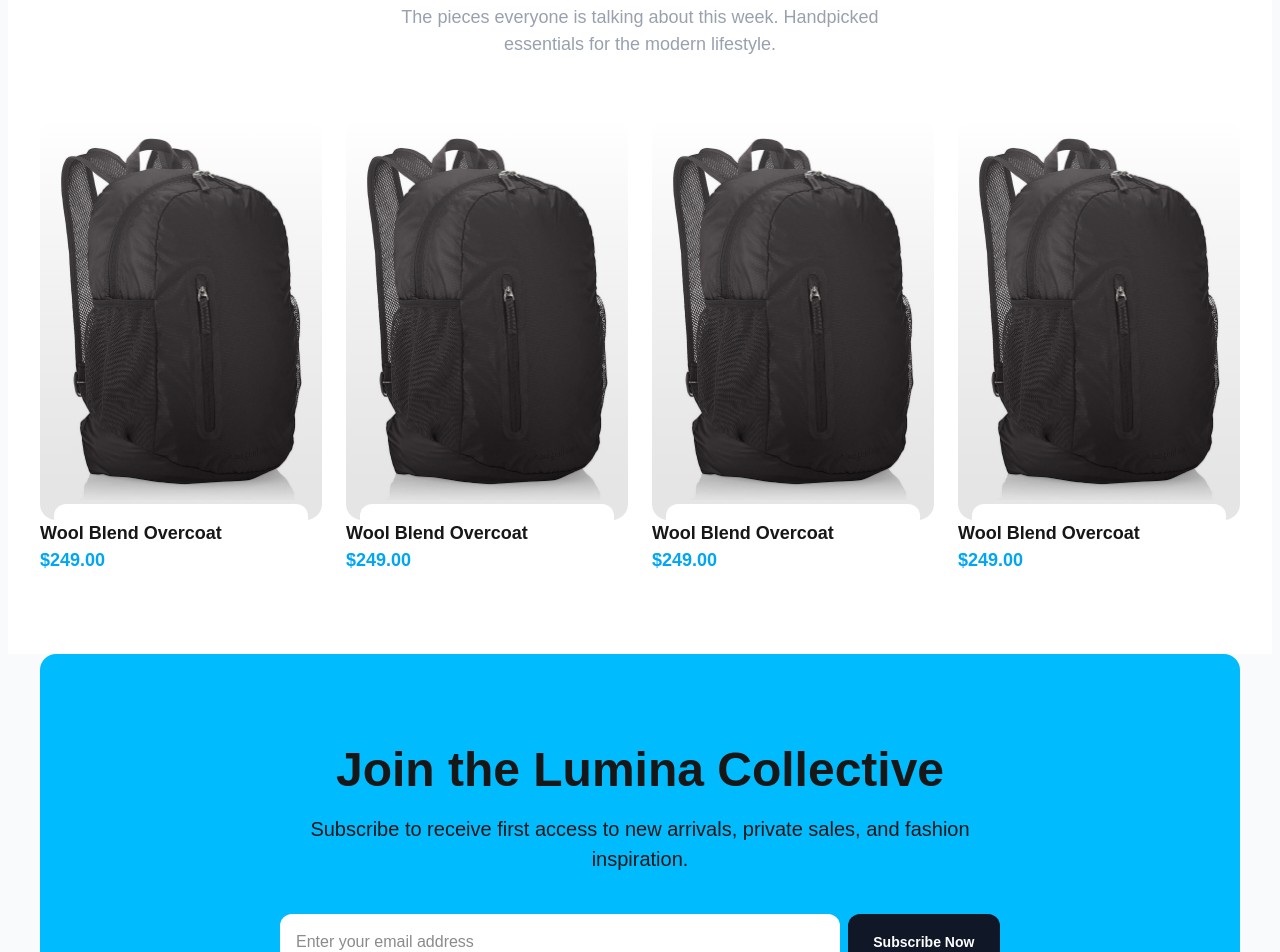
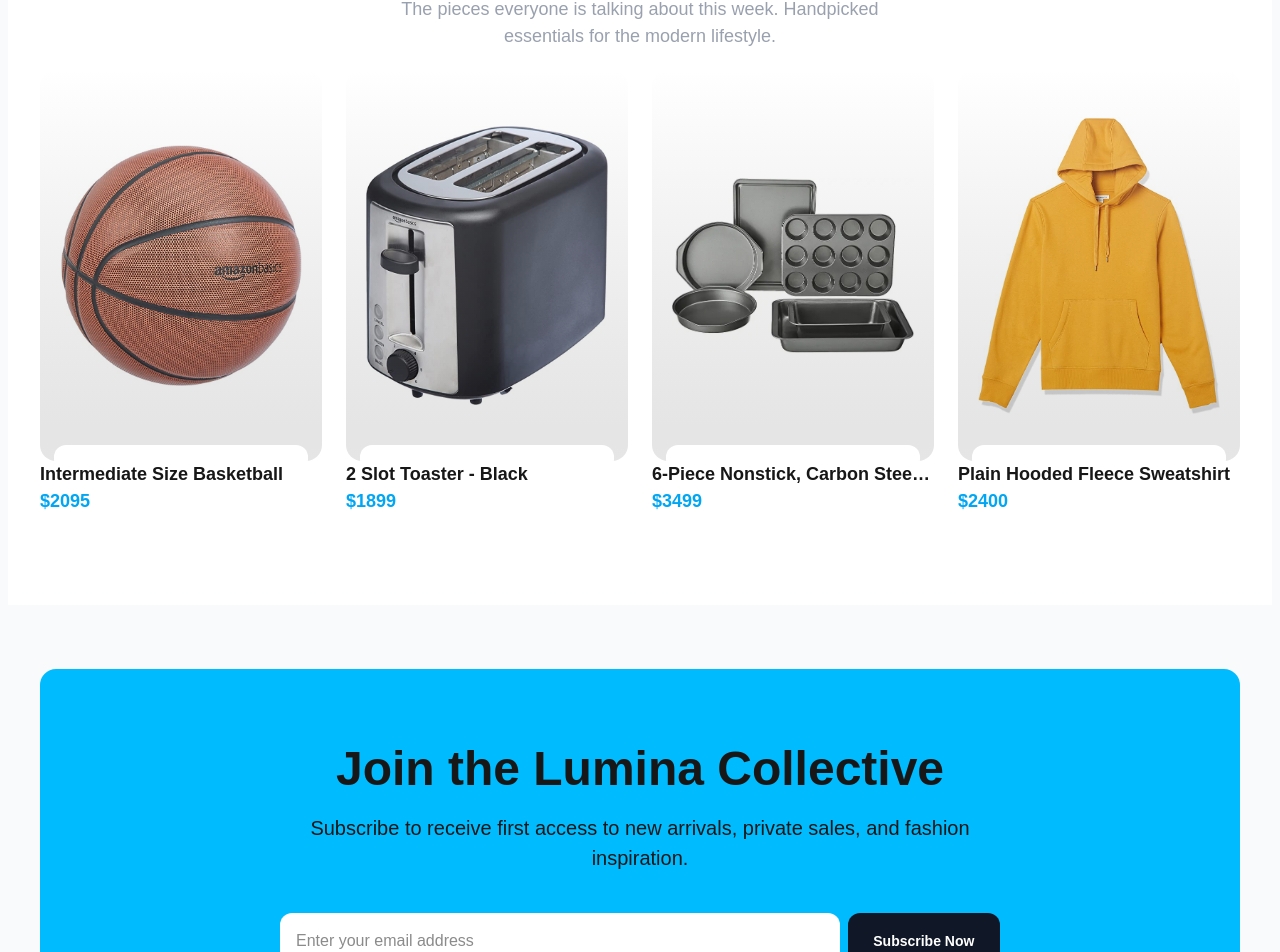
Before and after one commit to dev-dabid/next-ecommerce, a Next.js app: page / in a window 1280 px wide. Shown: the part 1605-2557 px from the top of the page. Built offline with nearby package versions, Linux system fonts and the light colour scheme.

Commit message:
feat: update product and section components to improve layout and data handling

```diff
--- a/src/app/(home)/CategorySection.tsx
+++ b/src/app/(home)/CategorySection.tsx
@@ -25,7 +25,7 @@ const CategorySection = ({ products }: CategorySectionProps) => {
   };
 
   return (
-    <div className="mt-30 h-full pb-20 max-w-300 mx-auto">
+    <div className="mt-20 h-full py-[clamp(1rem,5vw,5rem)] max-w-300 mx-auto">
       <div className="flex flex-col">
         <div className="flex justify-between items-center">
           <p
--- a/src/app/(home)/NewsLetterSection.tsx
+++ b/src/app/(home)/NewsLetterSection.tsx
@@ -2,8 +2,8 @@ import NewsLetterInput from "./NewsLetterInput";
 
 const NewsLetterSection = () => {
   return (
-    <div className="py-[clamp()]">
-      <div className="max-w-300 mx-auto bg-sky-400 flex justify-center items-center rounded-2xl py-20 flex-col px-5">
+    <div className="py-[clamp(1rem,5vw,5rem)]">
+      <div className="max-w-300 mx-auto bg-sky-400 flex justify-center items-center rounded-2xl py-[clamp(1rem,5vw,5rem)] flex-col px-5">
         <h1 className="text-[clamp(1.25rem,6vw,3rem)] font-bold">
           Join the Lumina Collective
         </h1>
--- a/src/app/(home)/TrendCard.tsx
+++ b/src/app/(home)/TrendCard.tsx
@@ -1,16 +1,22 @@
+import { Product } from "@/types/types";
 import Image from "next/image";
 import Model from "@/images/backpack.jpg";
 
-const TrendCard = () => {
+type TrendCardProps = {
+  product: Product;
+};
+
+const TrendCard = ({ product }: TrendCardProps) => {
+  const { image, name, priceCents } = product;
   return (
-    <div>
-      <div className="overflow-hidden rounded-2xl">
-        <div className="relative after:content-[''] after:absolute after:bottom-0 after:h-4 after:w-[90%] after:rounded-t-xl after:bg-white flex justify-center">
+    <div className="h-full">
+      <div className="overflow-hidden rounded-2xl h-full">
+        <div className="relative after:content-[''] after:absolute after:bottom-0 after:h-4 after:w-[90%] after:rounded-t-xl after:bg-white flex justify-center h-full">
           <div className="inset-0 bg-linear-to-b from-white/15 to-black/10 w-full h-full absolute"></div>
-          <div className="p-5">
+          <div className="p-5 h-full">
             <Image
               className="w-full h-full object-contain"
-              src={Model}
+              src={`/${image}`}
               height={300}
               width={300}
               alt=""
@@ -20,10 +26,10 @@ const TrendCard = () => {
       </div>
       <div>
         <p className="font-semibold text-[clamp(0.95rem,2vw,1.125rem)] truncate">
-          Wool Blend Overcoat
+          {name}
         </p>
         <p className="text-sky-500 font-bold text-[clamp(0.95rem,2vw,1.125rem)]">
-          $249.00
+          ${priceCents}
         </p>
       </div>
     </div>
--- a/src/app/(home)/TrendSection.tsx
+++ b/src/app/(home)/TrendSection.tsx
@@ -1,10 +1,19 @@
+import { Product } from "@/types/types";
 import TrendCard from "./TrendCard";
 
-const TrendSection = () => {
+type TrendSectionProps = {
+  products: Product[];
+};
+
+const TrendSection = ({ products }: TrendSectionProps) => {
+  const trendProducts = products
+    .filter((product) => product.rating.count > 100)
+    .slice(0, 4);
+
   return (
-    <div className="bg-white py-20">
+    <div className="bg-white py-[clamp(1rem,5vw,5rem)]">
       <div className="max-w-300 mx-auto">
-        <div className="text-center mb-15">
+        <div className="text-center mb-5">
           <h1 className="text-[clamp(1.1rem,5vw,2rem)] font-bold">
             Trending Now
           </h1>
@@ -14,11 +23,10 @@ const TrendSection = () => {
           </p>
         </div>
 
-        <div className="grid gap-3 grid-cols-2 sm:grid-cols-3 lg:grid-cols-4 lg:gap-6">
-          <TrendCard />
-          <TrendCard />
-          <TrendCard />
-          <TrendCard />
+        <div className="grid gap-3 grid-cols-2 sm:grid-cols-3 lg:grid-cols-4 lg:gap-6 mb-20">
+          {trendProducts.map((product, index) => (
+            <TrendCard key={index} product={product} />
+          ))}
         </div>
       </div>
     </div>
--- a/src/app/(home)/page.tsx
+++ b/src/app/(home)/page.tsx
@@ -24,7 +24,7 @@ export default function Homepage() {
     <div className="">
       <Hero />
       <CategorySection products={products || []} />
-      <TrendSection />
+      <TrendSection products={products || []} />
       <NewsLetterSection />
     </div>
   );
--- a/src/types/types.ts
+++ b/src/types/types.ts
@@ -2,7 +2,7 @@ export interface Product {
   id: string;
   image: string;
   name: string;
-  rating?: {
+  rating: {
     stars: number;
     count: number;
   };
```
